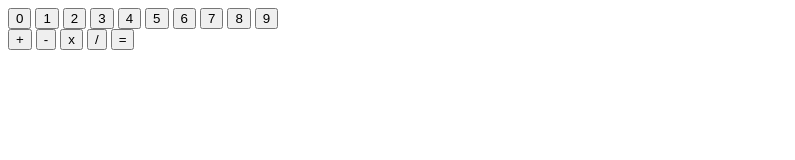
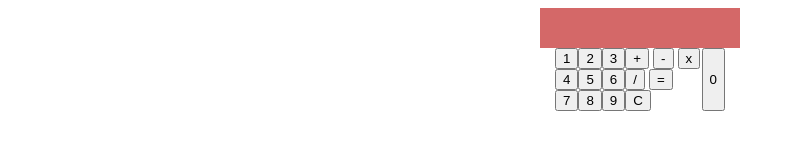
Before and after one commit to Phashiii/calculator, a plain HTML site: page index.html in a window 1280 px wide. Shown: the whole page, without its empty margins (0-795 px from the left). Drawn offline with Linux system fonts and the light colour scheme.

Commit message:
Basic calculator layout

```diff
--- a/index.html
+++ b/index.html
@@ -11,24 +11,32 @@
             </div>
             <div class="buttons">
                 <div class="numbers">
-                    <button>0</button>
+                    <div class="numbers_column">
                         <button>1</button>
                         <button>2</button>
                         <button>3</button>
+                    </div>
+                    <div class="numbers_column">
                         <button>4</button>
                         <button>5</button>
                         <button>6</button>
+                    </div>
+                    <div class="numbers_column">
                         <button>7</button>
                         <button>8</button>
                         <button>9</button>
                     </div>
+                </div>
                 <div class="symbols">
+
                     <button>+</button>
                     <button>-</button>
                     <button>x</button>
                     <button>/</button>
                     <button>=</button>
+                    <button>C</button>
                 </div>
+                <button>0</button>
             </div>
         </div>
     </body>
--- a/style.css
+++ b/style.css
@@ -0,0 +1,24 @@
+.container{
+    display: flex;
+    flex-direction: column;
+    justify-content: center;
+    align-items: center;
+
+}
+.screen{
+    height: 40px;
+    background-color: rgb(212, 104, 104);
+    width: 200px;
+}
+.buttons{
+    display: flex;
+    flex-direction:row;
+    width: 170px;
+}
+.numbers{
+    display: flex;
+    flex-direction: column;
+}
+.numbers_column{
+    display: flex;
+}
```
Lines whose indentation alone changed are shown as unchanged.
